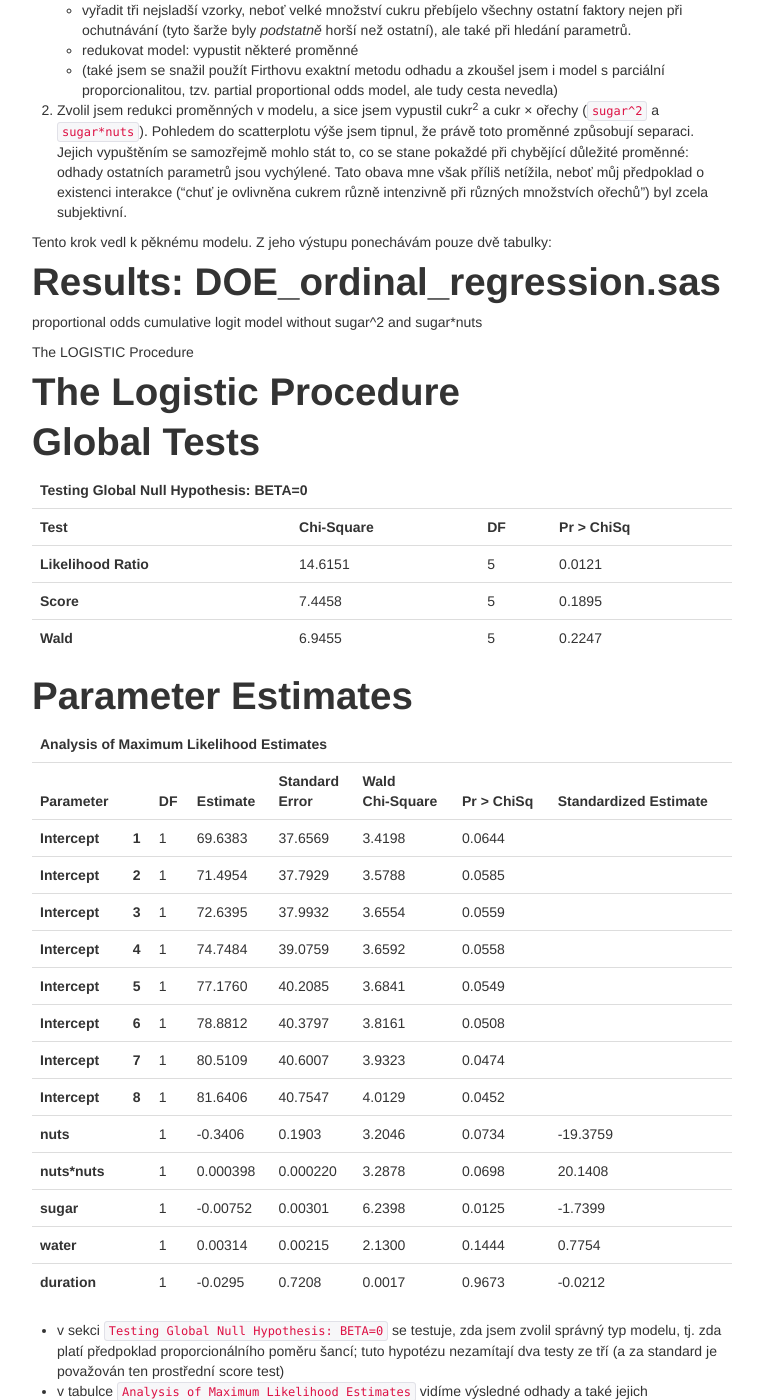
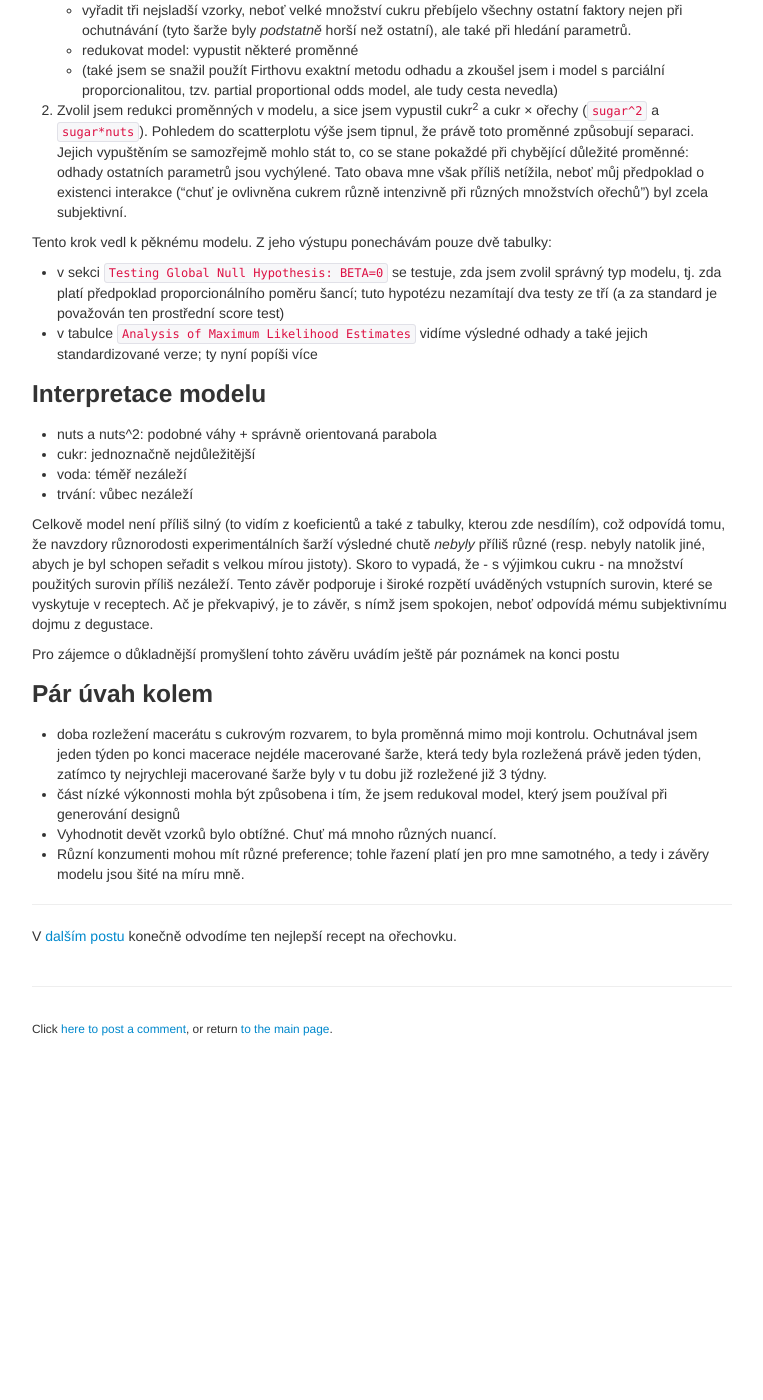
Before and after one commit to vojtech-filipec/vojtech-filipec.github.io, a Jekyll site: the page built from pages/orechovka6.md, in a window 1280 px wide and 1400 px high, scrolled down 1527 px. Shown: the whole window, without its empty margins (258-1021 px from the left). Built offline with Jekyll 4.4.1, drawn with Linux system fonts in a browser that asks for light colours; after the commit the page ends 2576 px from its top, so only the background shows below that.

Commit message:
deleted...
{% include sas_outputs/DOE_ordinal_regression-results-brief.html style="max-width: 500px;"%}

```diff
--- a/pages/orechovka6.md
+++ b/pages/orechovka6.md
@@ -35,8 +35,6 @@ Vyhodnocování modelu je činnost spočívající v pročítání výstupních
 
 Tento krok vedl k pěknému modelu. Z jeho výstupu ponechávám pouze dvě tabulky:
 
-{% include sas_outputs/DOE_ordinal_regression-results-brief.html style="max-width: 500px;"%}
-
 - v sekci `Testing Global Null Hypothesis: BETA=0` se testuje, zda jsem zvolil správný typ modelu, tj. zda platí předpoklad proporcionálního poměru šancí; tuto hypotézu nezamítají dva testy ze tří (a za standard je považován ten prostřední score test)
 - v tabulce `Analysis of Maximum Likelihood Estimates` vidíme výsledné odhady a také jejich standardizované verze; ty nyní popíši více
 
```
